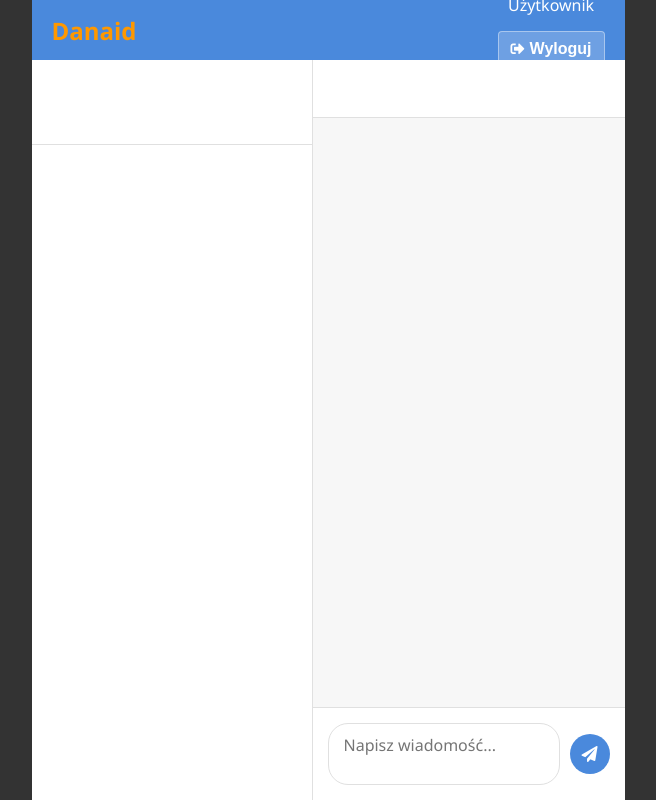
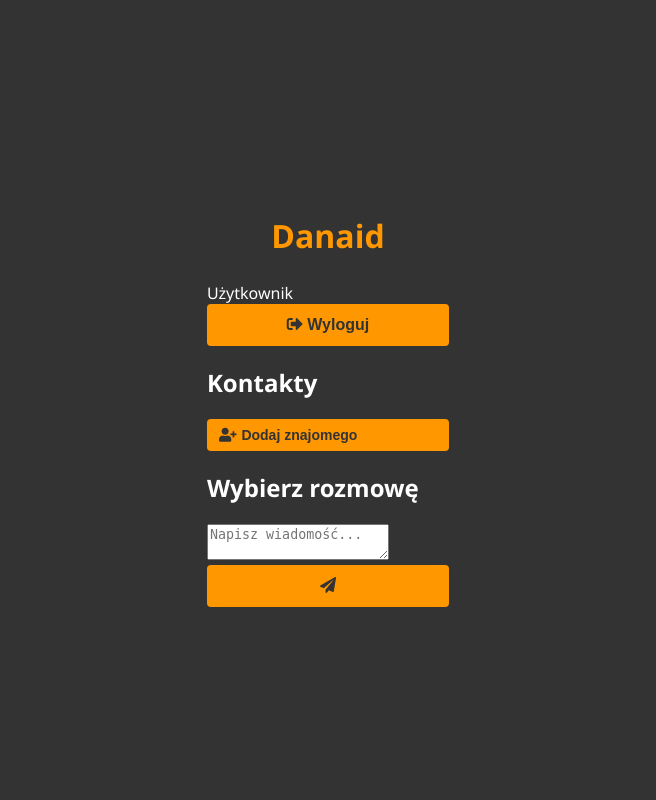
Before and after one commit to WaveDesigner1/Danaid, a Flask app: page /chat in a window 1280 px wide. Shown: the whole page, without its empty margins (312-968 px from the left). Run offline with Flask 3, Linux system fonts and the light colour scheme; the visitor is signed in with stand-in values (Sample User, id 1); data comes from the database, SQL or seed files in the repository; parts of the project's set-up code (start-up, migrations or seed data) failed here and were passed over.

Commit message:
Update chat_style.css

```diff
--- a/static/css/chat_style.css
+++ b/static/css/chat_style.css
@@ -1,318 +1,112 @@
-/* Główne style czatu */
-:root {
-    --primary-color: #4a89dc;
-    --secondary-color: #5d9cec;
-    --dark-color: #333333;
-    --light-color: #f7f7f7;
-    --success-color: #4CAF50;
-    --error-color: #F44336;
-    --warning-color: #FF9800;
-    --info-color: #2196F3;
-    --border-color: #e0e0e0;
-    --message-sent-bg: #e1f5fe;
-    --message-received-bg: #f5f5f5;
-    --online-color: #4CAF50;
-    --offline-color: #9e9e9e;
-    --sidebar-width: 280px;
-    --header-height: 60px;
-    --message-input-height: 80px;
-}
-
-body, html {
+ body {
+            font-family: 'Segoe UI', Tahoma, Geneva, Verdana, sans-serif;
             margin: 0;
             padding: 0;
-    font-family: 'Segoe UI', Tahoma, Geneva, Verdana, sans-serif;
-    height: 100%;
-}
-
-.app-container {
-    display: flex;
-    flex-direction: column;
-    height: 100vh;
-    overflow: hidden;
-}
-
-/* Górny pasek */
-.top-bar {
-    display: flex;
-    justify-content: space-between;
-    align-items: center;
-    padding: 0 20px;
-    height: var(--header-height);
-    background-color: var(--primary-color);
-    color: white;
-    box-shadow: 0 2px 5px rgba(0,0,0,0.1);
-}
-
-.top-bar h1 {
-    margin: 0;
-    font-size: 1.5rem;
-}
-
-.user-info {
-    display: flex;
-    align-items: center;
-    gap: 15px;
-}
-
-/* Kontener główny czatu */
-.chat-container {
-    display: flex;
-    flex: 1;
-    overflow: hidden;
-}
-
-/* Panel boczny z listą znajomych */
-.sidebar {
-    width: var(--sidebar-width);
-    background-color: white;
-    border-right: 1px solid var(--border-color);
-    display: flex;
-    flex-direction: column;
-    overflow: hidden;
-}
-
-.sidebar-header {
-    padding: 15px;
-    display: flex;
-    justify-content: space-between;
-    align-items: center;
-    border-bottom: 1px solid var(--border-color);
-}
-
-.sidebar-header h2 {
-    margin: 0;
-    font-size: 1.2rem;
-}
-
-.friends-header {
-    padding: 10px 15px;
-    font-weight: bold;
-    color: var(--dark-color);
-    background-color: #f5f5f5;
-    font-size: 0.9rem;
-}
-
-.friend-list {
-    list-style: none;
-    padding: 0;
-    margin: 0;
-    overflow-y: auto;
-    flex: 1;
-}
-
-.friend-item {
-    display: flex;
-    align-items: center;
-    padding: 10px 15px;
-    cursor: pointer;
-    border-bottom: 1px solid #f0f0f0;
-    transition: background-color 0.2s;
-}
-
-.friend-item:hover {
-    background-color: #f5f5f5;
-}
-
-.friend-item.active {
-    background-color: var(--message-sent-bg);
-}
-
-.friend-avatar {
-    width: 40px;
-    height: 40px;
-    border-radius: 50%;
-    background-color: var(--primary-color);
-    color: white;
-    display: flex;
-    align-items: center;
-    justify-content: center;
-    margin-right: 10px;
-    position: relative;
-}
-
-.status-indicator {
-    width: 10px;
-    height: 10px;
-    border-radius: 50%;
-    position: absolute;
-    bottom: 0;
-    right: 0;
-    border: 2px solid white;
-}
-
-.status-indicator.online {
-    background-color: var(--online-color);
-}
-
-.status-indicator.offline {
-    background-color: var(--offline-color);
-}
-
-.friend-info {
-    flex: 1;
-    position: relative;
-}
-
-.friend-name {
-    font-weight: bold;
-}
-
-.unread-badge {
-    position: absolute;
-    top: 0;
-    right: 0;
-    background-color: var(--error-color);
-    color: white;
-    border-radius: 50%;
-    min-width: 18px;
-    height: 18px;
+            background-color: #333333;
+            color: #FFFFFF;
             display: flex;
             justify-content: center;
             align-items: center;
-    font-size: 12px;
-    padding: 0 3px;
+            height: 100vh;
         }
 
-/* Obszar czatu */
-.chat-area {
-    flex: 1;
-    display: flex;
-    flex-direction: column;
-    background-color: var(--light-color);
-    overflow: hidden;
+        .container {
+            background-color: #444444;
+            border-radius: 8px;
+            padding: 30px;
+            box-shadow: 0 4px 12px rgba(0, 0, 0, 0.3);
+            width: 400px;
+            max-width: 90%;
         }
 
-.chat-header {
-    padding: 15px 20px;
-    background-color: white;
-    border-bottom: 1px solid var(--border-color);
-    display: flex;
-    align-items: center;
+        h1 {
+            text-align: center;
+            color: #FF9800;
+            margin-bottom: 25px;
         }
 
-.chat-header h2 {
-    margin: 0;
-    font-size: 1.2rem;
+        .form-group {
+            margin-bottom: 20px;
         }
 
-.messages {
-    flex: 1;
-    padding: 20px;
-    overflow-y: auto;
-    display: flex;
-    flex-direction: column;
+        label {
+            display: block;
+            margin-bottom: 6px;
+            font-weight: 500;
         }
 
-.message {
-    max-width: 70%;
-    padding: 10px 15px;
-    border-radius: 18px;
-    margin-bottom: 10px;
-    position: relative;
-    animation: message-appear 0.3s ease-out;
+        input[type="text"],
+        input[type="password"],
+        input[type="file"] {
+            width: 100%;
+            padding: 10px;
+            border-radius: 4px;
+            border: 1px solid #555555;
+            background-color: #3a3a3a;
+            color: #FFFFFF;
+            font-size: 16px;
+            box-sizing: border-box;
         }
 
-.message.sent {
-    background-color: var(--message-sent-bg);
-    align-self: flex-end;
-    border-bottom-right-radius: 4px;
+        input[type="file"] {
+            padding: 8px;
         }
 
-.message.received {
-    background-color: var(--message-received-bg);
-    align-self: flex-start;
-    border-bottom-left-radius: 4px;
+        button {
+            background-color: #FF9800;
+            color: #333333;
+            border: none;
+            padding: 12px 20px;
+            border-radius: 4px;
+            cursor: pointer;
+            font-size: 16px;
+            font-weight: bold;
+            width: 100%;
+            transition: background-color 0.3s, transform 0.2s;
         }
 
-.message-content {
-    word-wrap: break-word;
-    white-space: pre-wrap;
+        button:hover {
+            background-color: #F57C00;
+            transform: translateY(-2px);
         }
 
-.message-info {
-    font-size: 0.75rem;
-    color: #888;
-    margin-top: 5px;
-    display: flex;
-    justify-content: flex-end;
-    align-items: center;
+        #login-status {
+            margin-top: 20px;
+            padding: 10px;
+            border-radius: 4px;
+            background-color: #3a3a3a;
+            text-align: center;
         }
 
-.message-time {
-    margin-left: 5px;
+        .register-link {
+            text-align: center;
+            margin-top: 15px;
         }
 
-.message-status {
-    margin-right: 5px;
+        .register-link a {
+            color: #FF9800;
+            text-decoration: none;
         }
 
-.message-status.delivered {
-    color: #888;
+        .register-link a:hover {
+            text-decoration: underline;
         }
-
-.message-status.read {
-    color: var(--primary-color);
-}
-
-.message-input-container {
-    padding: 15px;
-    background-color: white;
-    border-top: 1px solid var(--border-color);
-    display: flex;
-    align-items: center;
-}
-
-#message-input {
-    flex: 1;
-    height: 40px;
-    padding: 10px 15px;
-    border: 1px solid var(--border-color);
-    border-radius: 20px;
-    resize: none;
-    font-family: inherit;
-    font-size: 1rem;
-}
-
-#message-input:focus {
-    outline: none;
-    border-color: var(--primary-color);
-}
-
-.send-button {
-    width: 40px;
-    height: 40px;
-    border-radius: 50%;
-    background-color: var(--primary-color);
-    color: white;
-    border: none;
-    margin-left: 10px;
-    cursor: pointer;
-    display: flex;
-    align-items: center;
-    justify-content: center;
-    transition: background-color 0.2s;
-}
-
-.send-button:hover {
-    background-color: var(--secondary-color);
-}
-
-/* Wzmianki */
+/* Style dla wzmianek */
 .mention {
-    color: var(--primary-color);
+    color: #FF9800;
     font-weight: bold;
 }
 
 .mention-suggestions {
     position: absolute;
-    background-color: white;
-    border: 1px solid var(--border-color);
+    background-color: #444444;
+    border: 1px solid #555555;
     border-radius: 4px;
-    box-shadow: 0 2px 5px rgba(0,0,0,0.1);
+    box-shadow: 0 4px 12px rgba(0, 0, 0, 0.3);
     z-index: 1000;
     max-height: 200px;
     overflow-y: auto;
+    color: #FFFFFF;
 }
 
 .mention-item {
@@ -506,35 +299,35 @@ body, html {
     padding: 0 3px;
 }
 
-/* Style dla przycisków */
-.action-button {
-    padding: 8px 12px;
-    background-color: rgba(255, 255, 255, 0.2);
-    color: white;
-    border: 1px solid rgba(255, 255, 255, 0.4);
-    border-radius: 4px;
-    cursor: pointer;
-    display: flex;
-    align-items: center;
-    gap: 5px;
-    transition: background-color 0.2s;
+/* Style dla listy zaproszeń */
+#friend-requests-modal {
+    display: none;
+    position: fixed;
+    z-index: 1000;
+    left: 0;
+    top: 0;
+    width: 100%;
+    height: 100%;
+    background-color: rgba(0, 0, 0, 0.7);
 }
 
-.action-button:hover {
-    background-color: rgba(255, 255, 255, 0.3);
+.modal-header {
+    margin-bottom: 20px;
+    border-bottom: 1px solid #555555;
+    padding-bottom: 10px;
 }
 
-.action-button i {
-    font-size: 14px;
+.modal-header h2 {
+    color: #FF9800;
+    margin-top: 0;
 }
 
-/* Style dla listy zaproszeń */
 .friend-request-item {
     display: flex;
     justify-content: space-between;
     align-items: center;
     padding: 10px 0;
-    border-bottom: 1px solid #eee;
+    border-bottom: 1px solid #555555;
 }
 
 .user-info {
@@ -592,20 +399,60 @@ body, html {
     to { transform: rotate(360deg); }
 }
 
-/* Responsywność */
-@media (max-width: 768px) {
-    .chat-container {
-        flex-direction: column;
+/* Styl dla przycisku dodawania znajomych */
+#add-friend-btn {
+    background-color: #FF9800;
+    color: #333333;
+    border: none;
+    padding: 8px 12px;
+    border-radius: 4px;
+    cursor: pointer;
+    font-size: 14px;
+    font-weight: bold;
+    display: flex;
+    align-items: center;
+    gap: 5px;
+    transition: background-color 0.3s, transform 0.2s;
+    margin-bottom: 15px;
 }
 
-    .sidebar {
-        width: 100%;
-        height: 30%;
-        border-right: none;
-        border-bottom: 1px solid var(--border-color);
+#add-friend-btn:hover {
+    background-color: #F57C00;
+    transform: translateY(-2px);
 }
 
-    .chat-area {
-        height: 70%;
+#add-friend-btn i {
+    font-size: 14px;
 }
+
+/* Dostosowanie stylów dla czatu */
+.unread-badge {
+    background-color: #F44336;
+    color: white;
+    border-radius: 50%;
+    min-width: 18px;
+    height: 18px;
+    display: flex;
+    justify-content: center;
+    align-items: center;
+    font-size: 12px;
+    padding: 0 3px;
+    position: absolute;
+    top: 0;
+    right: 0;
 }
+
+.status-indicator.online {
+    background-color: #4CAF50;
+}
+
+.status-indicator.offline {
+    background-color: #9E9E9E;
+}
+
+.no-requests {
+    text-align: center;
+    padding: 15px;
+    color: #AAAAAA;
+    font-style: italic;
+}
```
Also changed, not shown: other parts of static/css/chat_style.css (+57 -44 lines). Lines whose indentation alone changed are shown as unchanged.
